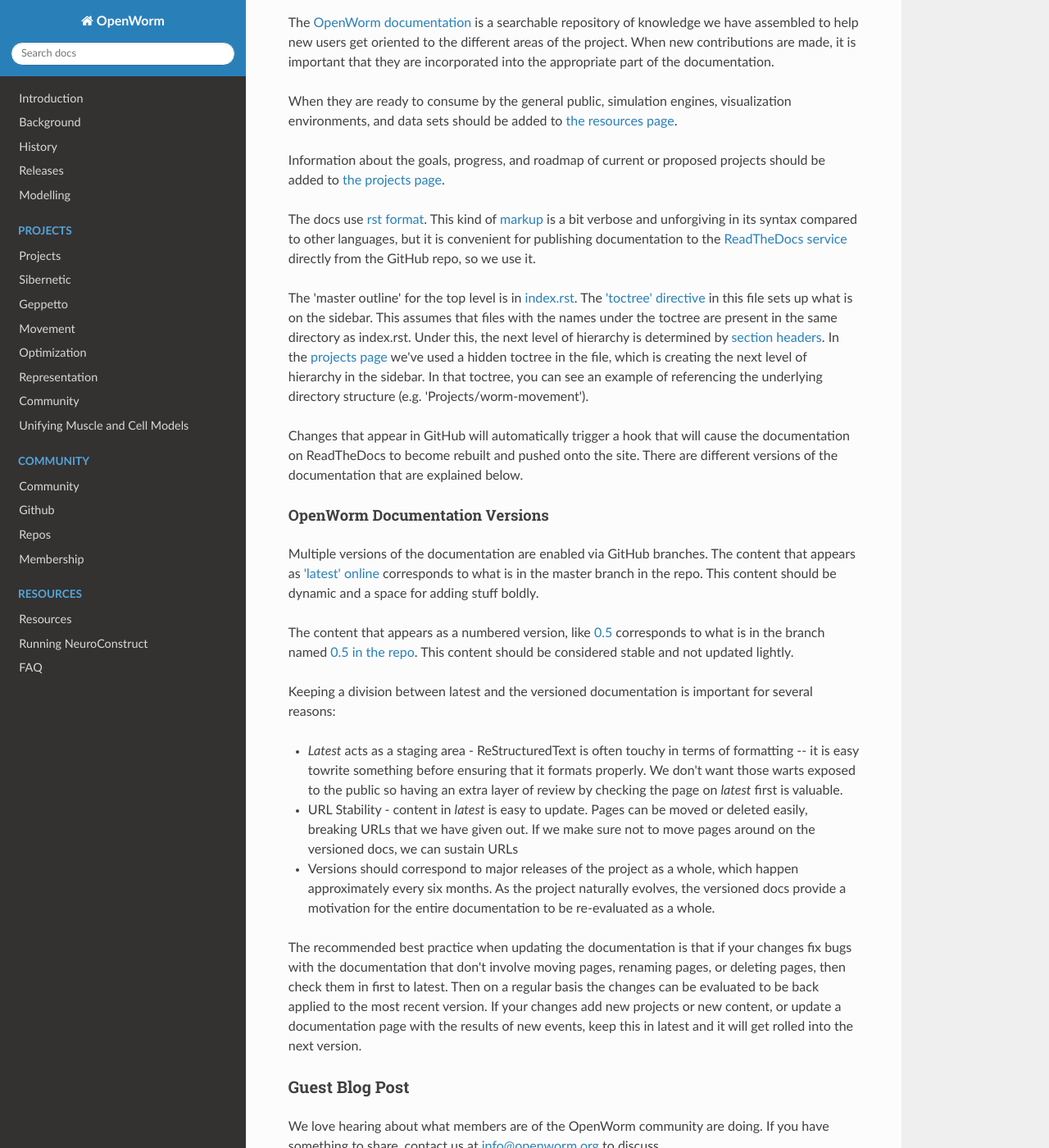
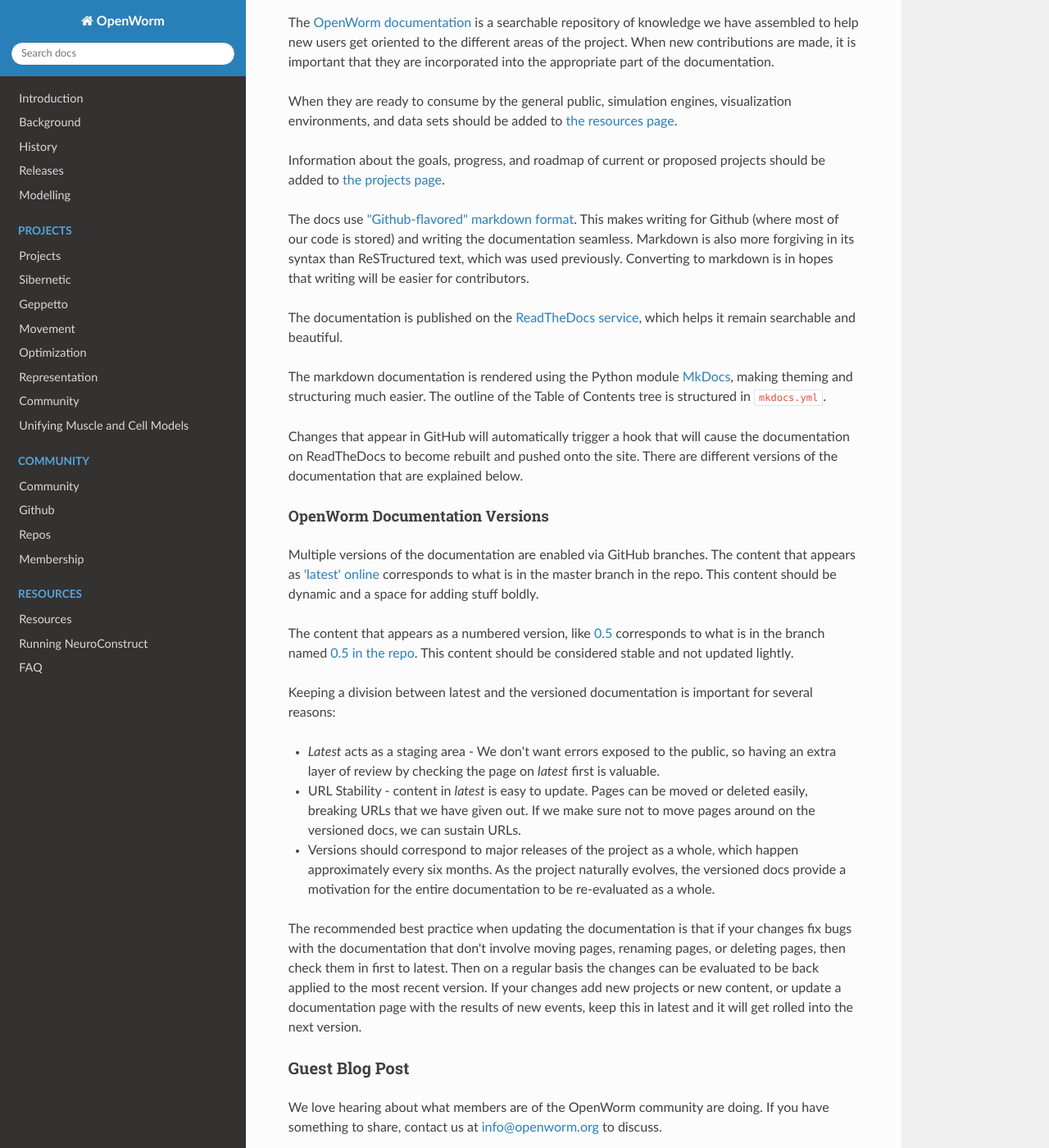
Before and after one commit to openworm/openworm_docs, an MkDocs documentation site: the page built from docs/community.md, in a window 1280 px wide and 1400 px high, scrolled down 2042 px. Shown: the whole window at 82% size. Built offline with MkDocs 1.6.1, drawn with Linux system fonts in a browser that asks for light colours; nearby versions of some CDN libraries; old or Windows-style settings are respelled for this version of MkDocs.

Commit message:
Fixes #1.

```diff
--- a/docs/community.md
+++ b/docs/community.md
@@ -69,9 +69,11 @@
 
 Information about the goals, progress, and roadmap of current or proposed projects should be added to [the projects page](/Projects/projects/).
 
-The docs use [rst format](http://sphinx-doc.org/rest.html). This kind of [markup](https://en.wikipedia.org/wiki/Markup_language) is a bit verbose and unforgiving in its syntax compared to other languages, but it is convenient for publishing documentation to the [ReadTheDocs service](https://readthedocs.org/) directly from the GitHub repo, so we use it.
+The docs use ["Github-flavored" markdown format](https://help.github.com/articles/github-flavored-markdown/). This makes writing for Github (where most of our code is stored) and writing the documentation seamless. Markdown is also more forgiving in its syntax than ReSTructured text, which was used previously. Converting to markdown is in hopes that writing will be easier for contributors.
 
-The 'master outline' for the top level is in [index.rst](https://raw.github.com/openworm/openworm_docs/master/index.rst). The ['toctree' directive](http://sphinx-doc.org/markup/toctree.html) in this file sets up what is on the sidebar. This assumes that files with the names under the toctree are present in the same directory as index.rst. Under this, the next level of hierarchy is determined by [section headers](http://sphinx-doc.org/rest.html#sections). In the [projects page](https://raw.github.com/openworm/openworm_docs/master/projects.rst) we've used a hidden toctree in the file, which is creating the next level of hierarchy in the sidebar. In that toctree, you can see an example of referencing the underlying directory structure (e.g. 'Projects/worm-movement').
+The documentation is published on the [ReadTheDocs service](https://readthedocs.org/), which helps it remain searchable and beautiful.
+
+The markdown documentation is rendered using the Python module [MkDocs](mkdocs.org), making theming and structuring much easier. The outline of the Table of Contents tree is structured in `mkdocs.yml`.
 
 Changes that appear in GitHub will automatically trigger a hook that will cause the documentation on ReadTheDocs to become rebuilt and pushed onto the site. There are different versions of the documentation that are explained below.
 
@@ -83,8 +85,8 @@
 
 Keeping a division between latest and the versioned documentation is important for several reasons:
 
--   *Latest* acts as a staging area - ReStructuredText is often touchy in terms of formatting -- it is easy towrite something before ensuring that it formats properly. We don't want those warts exposed to the public so having an extra layer of review by checking the page on *latest* first is valuable.
--   URL Stability - content in *latest* is easy to update. Pages can be moved or deleted easily, breaking URLs that we have given out. If we make sure not to move pages around on the versioned docs, we can sustain URLs
+-   *Latest* acts as a staging area -  We don't want errors exposed to the public, so having an extra layer of review by checking the page on *latest* first is valuable.
+-   URL Stability - content in *latest* is easy to update. Pages can be moved or deleted easily, breaking URLs that we have given out. If we make sure not to move pages around on the versioned docs, we can sustain URLs.
 -   Versions should correspond to major releases of the project as a whole, which happen approximately every six months. As the project naturally evolves, the versioned docs provide a motivation for the entire documentation to be re-evaluated as a whole.
 
 The recommended best practice when updating the documentation is that if your changes fix bugs with the documentation that don't involve moving pages, renaming pages, or deleting pages, then check them in first to latest. Then on a regular basis the changes can be evaluated to be back applied to the most recent version. If your changes add new projects or new content, or update a documentation page with the results of new events, keep this in latest and it will get rolled into the next version.
```
Also changed, not shown: docs/Community/community.md (+6 -4 lines), docs/Resources/resources.md (added, +90 -0 lines).
